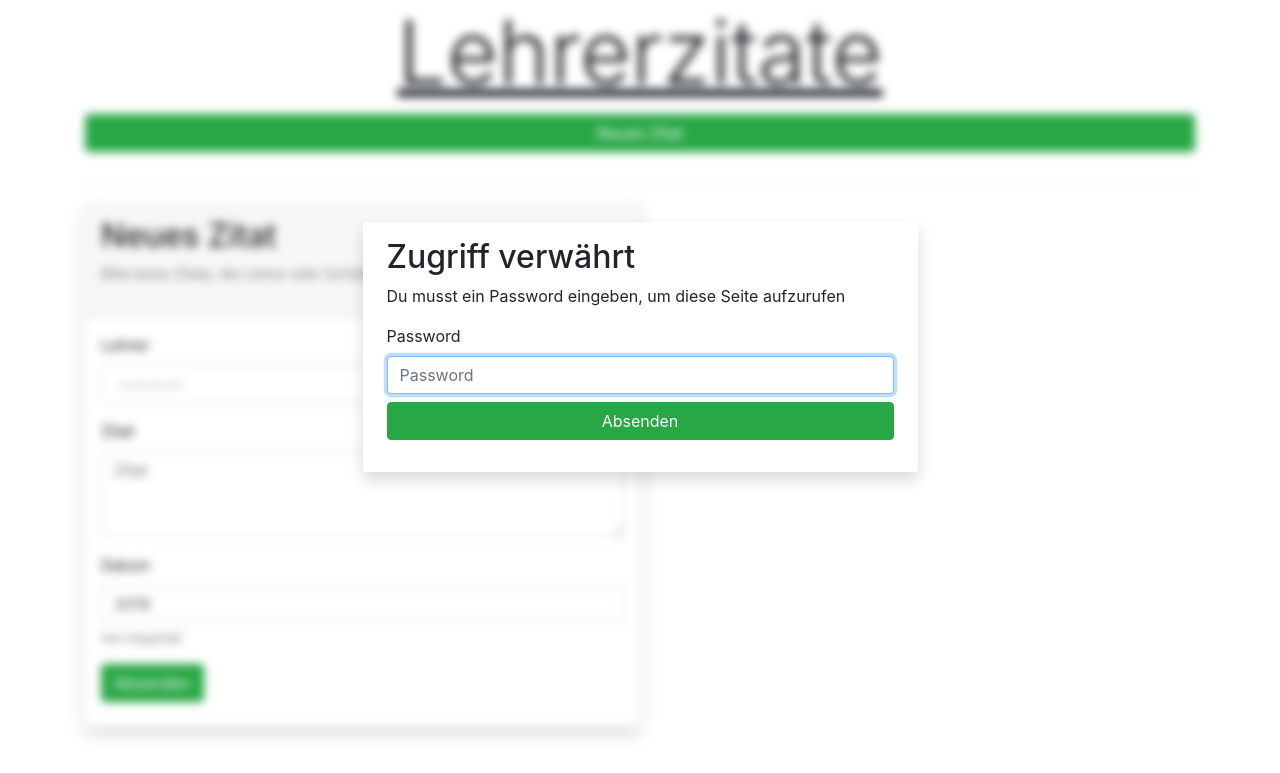
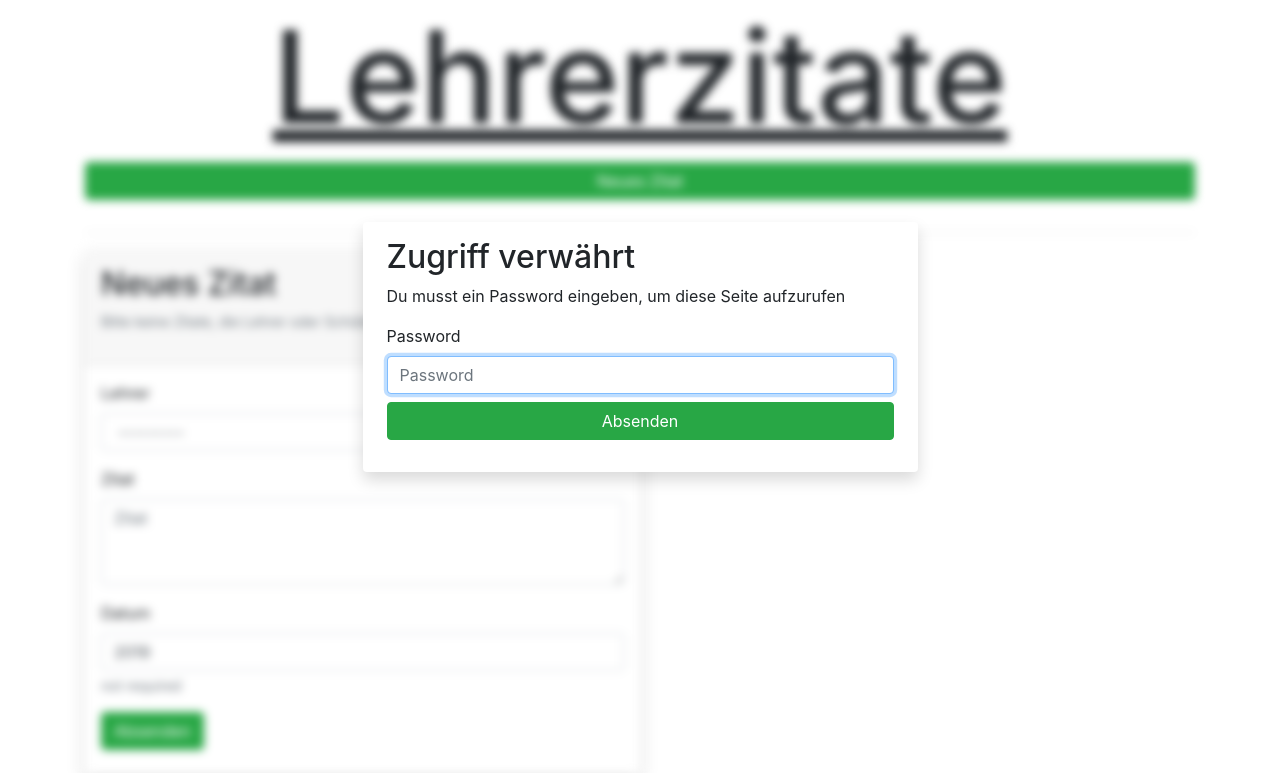
Before and after one commit to Septias/lehrerzitate, a Django app: page / in a window 1280 px wide. Shown: the top 773 px of the page. Run offline with Django 3.2, Linux system fonts and the light colour scheme; data that the repository does not hold is empty; some libraries are stand-ins or nearby versions.

Commit message:
making heading scale

```diff
--- a/lehrerzitate/quotes/templates/quotes/index.html
+++ b/lehrerzitate/quotes/templates/quotes/index.html
@@ -22,7 +22,7 @@
   {% block contentwrapper %}
   {% endblock contentwrapper %}
   <div class="container text-center">
-    <h1 class="display-2 underlined"><u>Lehrerzitate</u></h1>
+    <h1 class="underlined" style="font-size: 10vw"><u>Lehrerzitate</u></h1>
   </div>
   <div class="container">
     <a class="btn btn-block text-white mb-3 btn-success" href="#new_quote">Neues Zitat</a>
```
